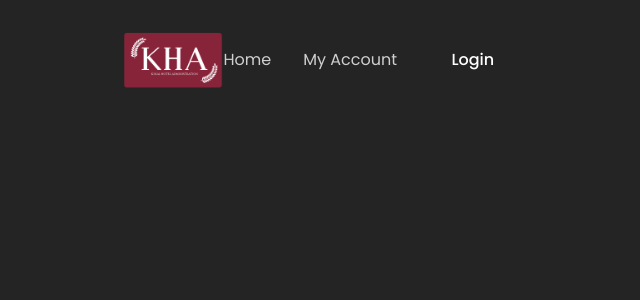
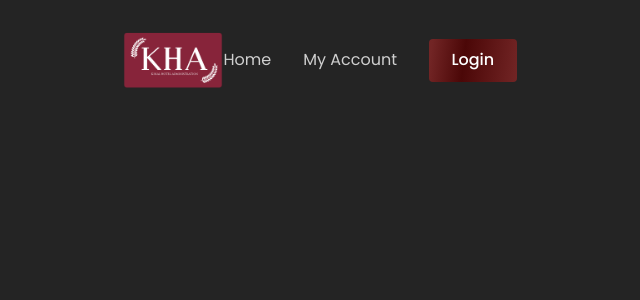
Before and after one commit to lquiyuch2022226/React_Frontend_GestionHotelera, a React (Vite) app: page / in a window 1280 px wide. Shown: the top 300 px of the page, without its empty margins (320-960 px from the left). Built offline with nearby package versions, Linux system fonts and the light colour scheme.

Commit message:
Cambios de css de boton

```diff
--- a/src/index.css
+++ b/src/index.css
@@ -44,7 +44,7 @@ code {
   --primary: #1f3e72;
   --secondary: rgba(255, 255, 255, 0.78);
   --black: #131110;
-  --blue-gradient: linear-gradient(97.05deg, #722525 100% #4b0707 3.76%, #722525 100%);
+  --blue-gradient: linear-gradient(97.05deg, #722525 3.76%, #4b0707 40%, #722525 100%);
   --orange-gradient: linear-gradient(270deg, #ffb978 0%, #ff922d 100%);
   --blue: #4066ff;
   --lightBlue: #eeeeff;
```
